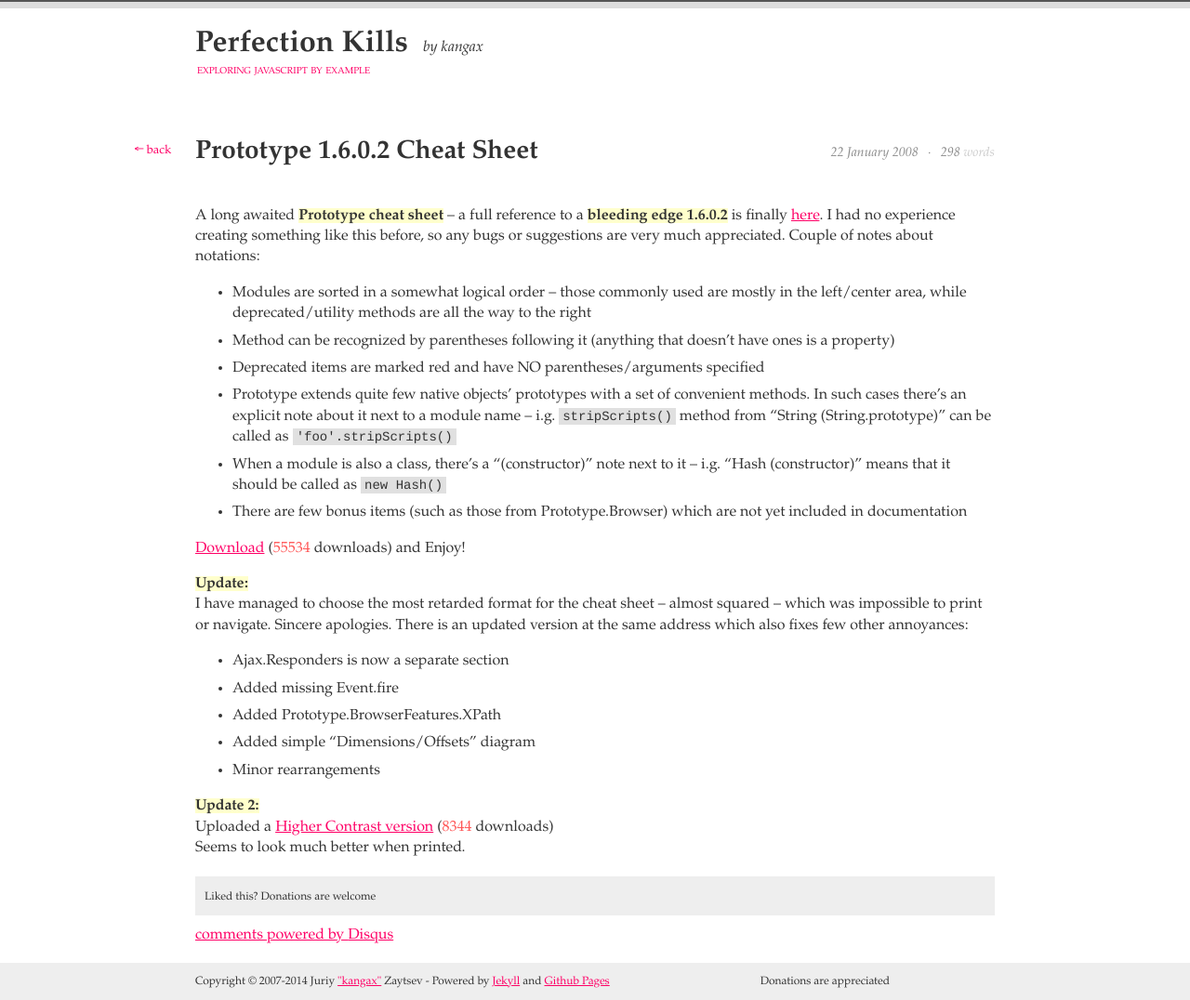
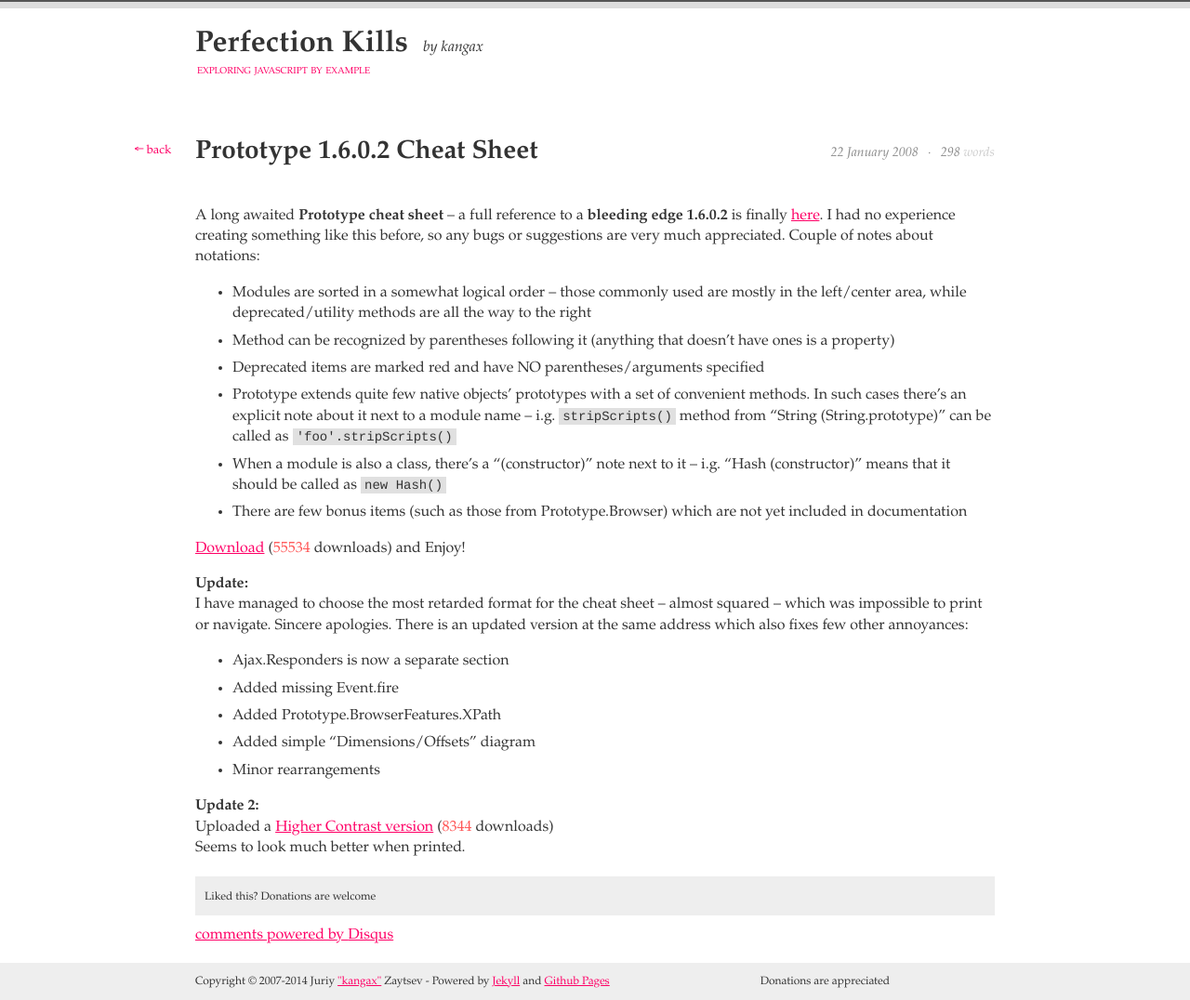
Before and after one commit to kangax/perfectionkills.com, a Jekyll site: the page built from _posts/2008-01-22-prototype-1602-cheat-sheet.html, in a window 1280 px wide. Shown: the whole page at 93% size. Built offline with Jekyll 4.4.1, drawn with Linux system fonts in a browser that asks for light colours; Markdown is read by kramdown in place of the engine named in the settings; comment, search, counter and statistics services are not loaded; grey boxes are pictures that could not be loaded.

Commit message:
Remove yellow bg on strong for now

```diff
--- a/css/master.css
+++ b/css/master.css
@@ -27,7 +27,7 @@
 a:hover, a:focus { text-decoration: none; }
 a:active { color: #333; }
 
-strong { background: #ffc; }
+/*strong { background: #ffc; }*/
 strong code { background: #ffc; }
 .superhero strong { background: none !important }
 
```
